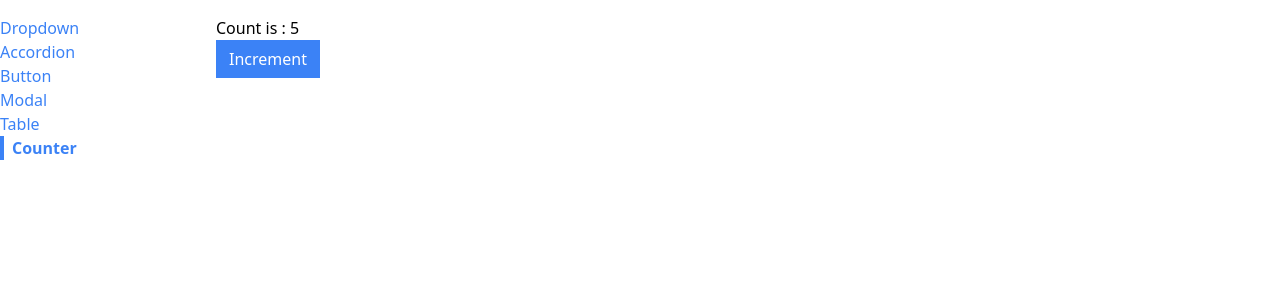
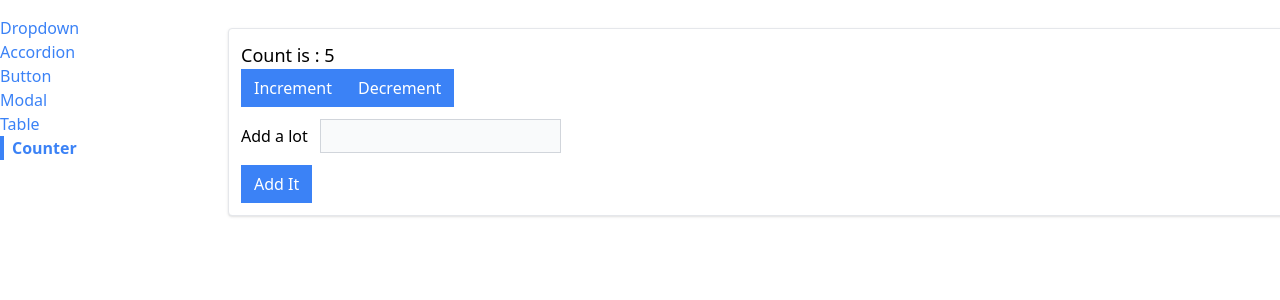
Before and after one commit to nueue23/udemy_react, a React (Create React App) app: page /counter in a window 1280 px wide. Shown: the top 300 px of the page. Built offline with nearby package versions, Linux system fonts and the light colour scheme.

Commit message:
counter updated

```diff
--- a/src/customComponents/pages/CounterPage.js
+++ b/src/customComponents/pages/CounterPage.js
@@ -1,16 +1,41 @@
 import { useState, useEffect } from "react";
 import Button from "../comps/Button";
+import Panel from "../comps/Panel";
+
 function CounterPage({initialCount}){
     const [counter, setCounter] = useState(initialCount);
+    const [valueToAdd, setValueToAdd] = useState(0);
     useEffect(() => {
         console.log(counter);
     }, [counter]);
-    const handleClick = () => {
+    const increment = () => {
         setCounter(counter + 1);
     }
-    return <div>
-        <h1>Count is : {counter}</h1>
-        <Button onClick={handleClick} primary>Increment</Button>
-    </div>
+    const decrement = () => {
+        setCounter(counter - 1);
+    }
+    const handleChange = (event) => {
+        const value = parseInt(event.target.value) || 0;
+        setValueToAdd(value);
+    }
+    const handleSubmit = (event) => {
+        event.preventDefault();
+        setCounter(counter + valueToAdd);
+        setValueToAdd(0);
+    }
+    return <Panel className="m-3">
+        <h1 className="text-lg">Count is : {counter}</h1>
+        <div className="flex flex-row">
+            <Button onClick={increment} primary>Increment</Button>
+            <Button onClick={decrement} primary>Decrement</Button>
+        </div>
+        <form onSubmit={handleSubmit}>
+            <label>Add a lot</label>
+            <input type="number" className="p-1 m-3 bg-gray-50 border border-gray-300"
+                value={valueToAdd || ""}
+                onChange={handleChange} />
+            <Button primary>Add It</Button>
+        </form>
+    </Panel>
 }
 export default CounterPage;
```
